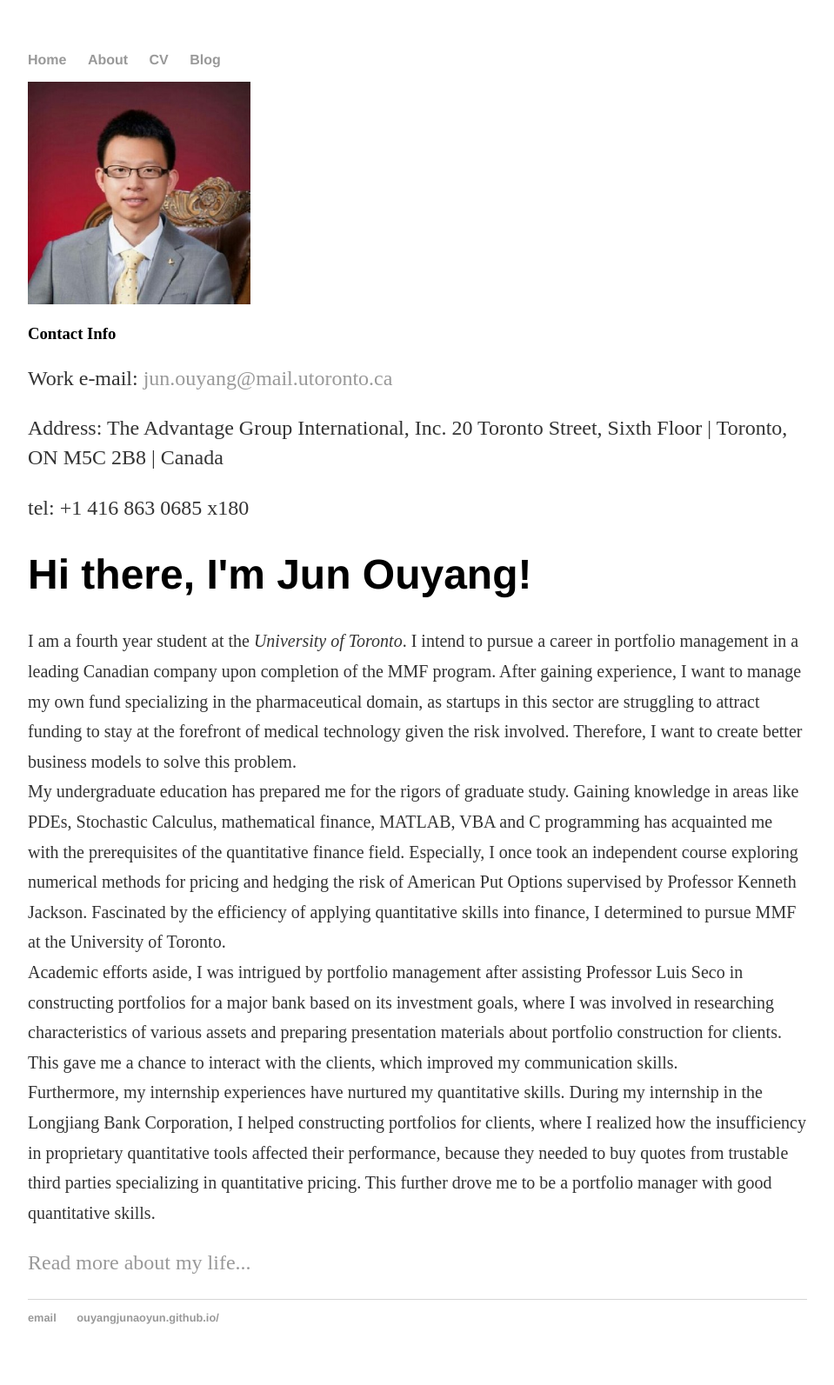
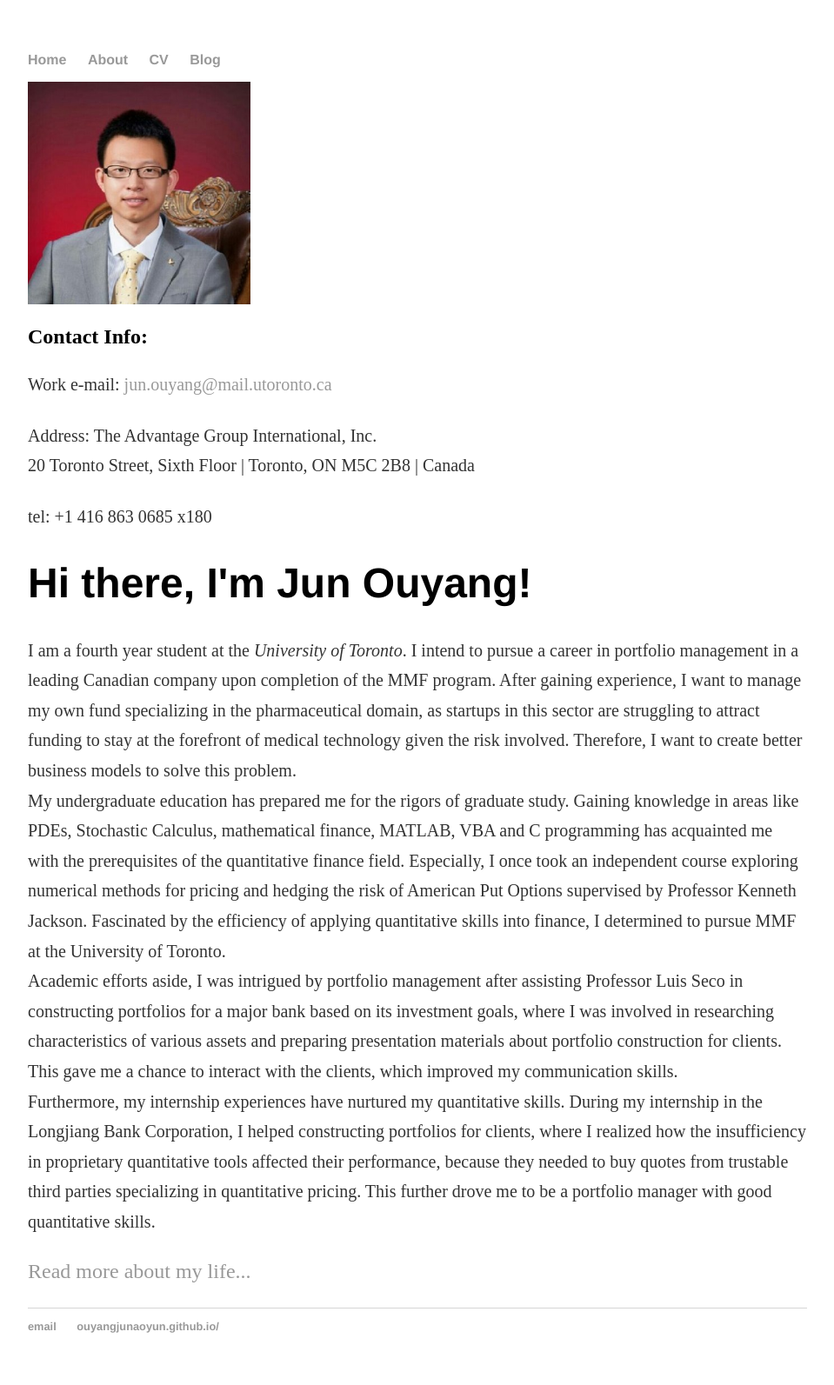
Before and after one commit to ouyangjunaoyun/mywebsite, a Jekyll site: the page built from index.html, in a window 1280 px wide. Shown: the whole page at 87% size, without its empty margins (160-1119 px from the left). Built offline with Jekyll 4.4.1, drawn with Linux system fonts in a browser that asks for light colours.

```diff
--- a/index.html
+++ b/index.html
@@ -9,11 +9,11 @@ title: Jun Ouyang, University of Toronto
 </picture>
 
 <div class="blurb">
-  <h3>Contact Info</h3>
-  <p>Work e-mail: <a href="mailto:jun.ouyang@mail.utoronto.ca">jun.ouyang@mail.utoronto.ca</a></p>
-<p>Address: The Advantage Group International, Inc.
-20 Toronto Street, Sixth Floor  |  Toronto, ON   M5C 2B8  |  Canada</p>
-	<p>tel: +1 416 863 0685 x180 </p>
+  <h2>Contact Info: </h2>
+  <p><small>Work e-mail: <a href="mailto:jun.ouyang@mail.utoronto.ca">jun.ouyang@mail.utoronto.ca</a></small></p>
+<p><small>Address: The Advantage Group International, Inc.<br>
+20 Toronto Street, Sixth Floor  |  Toronto, ON   M5C 2B8  |  Canada</small></p>
+	<p><small>tel: +1 416 863 0685 x180 </small></p>
 </div>
 
 <div class="blurb">
```
